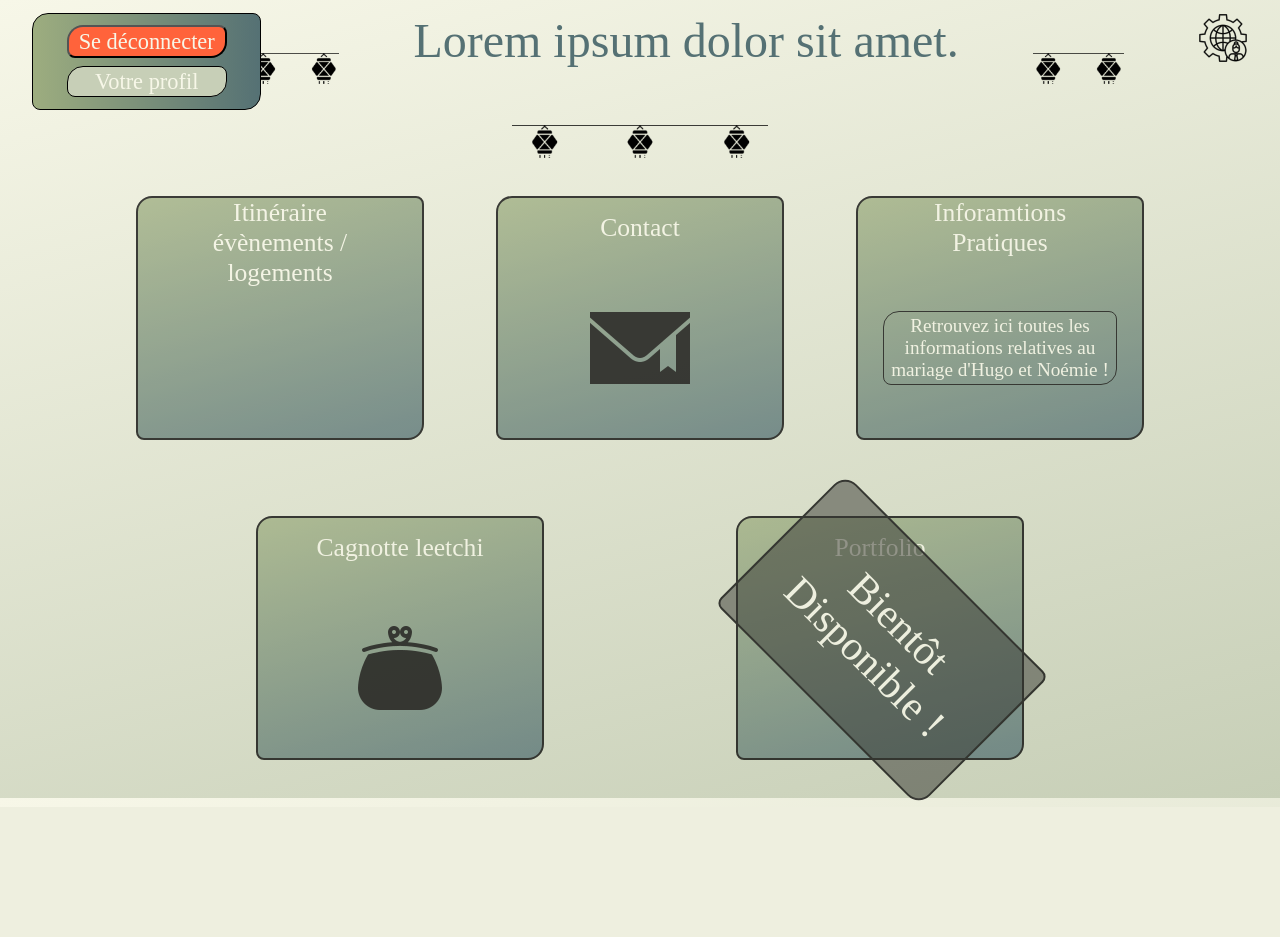
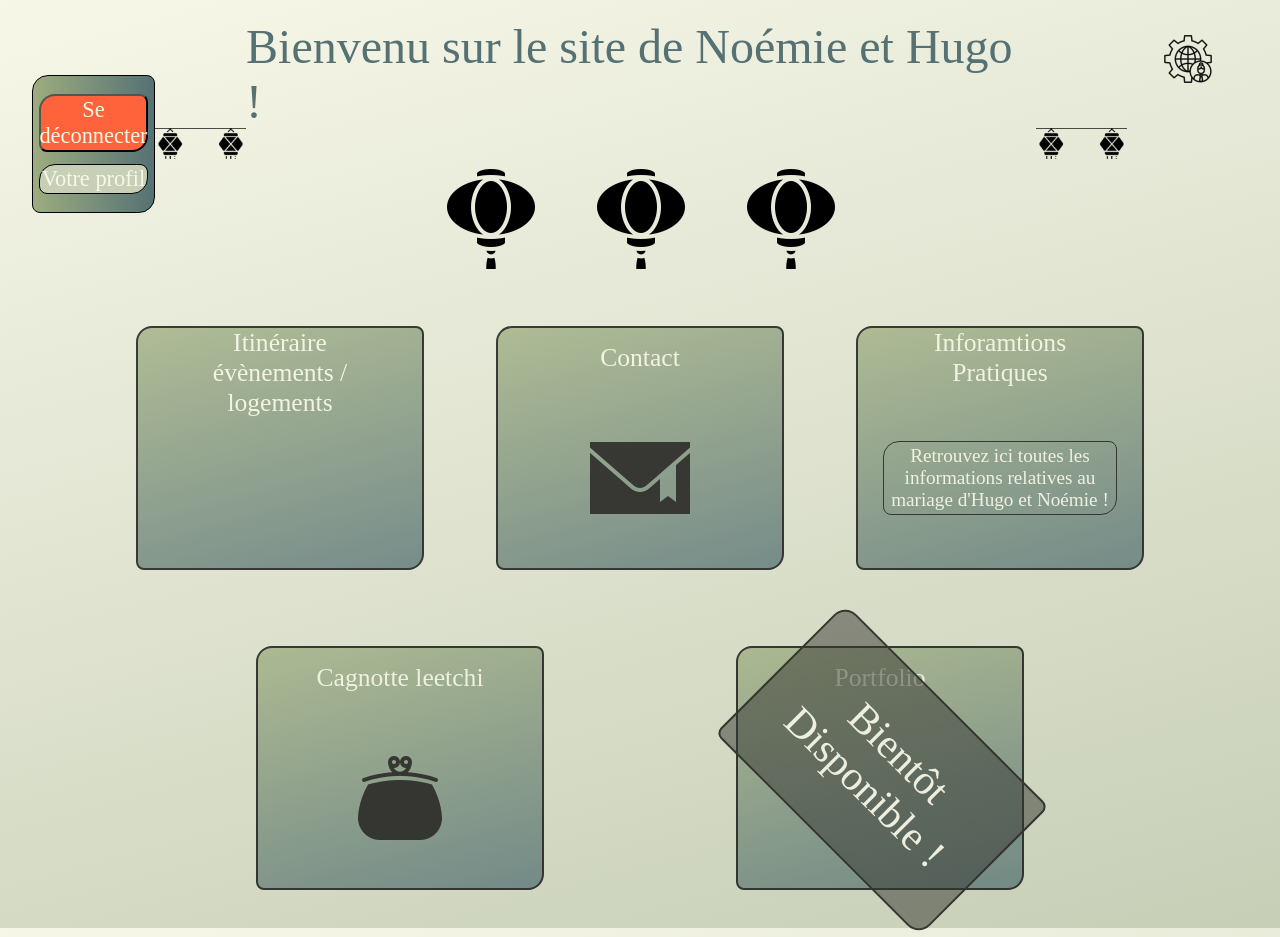
Before and after one commit to Paul-Serrano/Site-de-Mariage, a PHP site: page /view/index.php?page=index in a window 1280 px wide. Before the commit the page ends 801 px from the top, so only its background shows below. Run offline with PHP 8.4, Linux system fonts and the light colour scheme; the visitor is signed in with stand-in values (Sample User, id 1).

Commit message:
Navbar fixed

```diff
--- a/includes/_log-out_post.php
+++ b/includes/_log-out_post.php
@@ -4,7 +4,7 @@ session_start();
 
 if (isset($_POST["log-out"])) {
     session_destroy();
-    header('Location:../view/index.php');
+    header('Location:../view/sign-in.php?page=signIn');
 }
 
 ?>
--- a/includes/_nav.php
+++ b/includes/_nav.php
@@ -1,18 +1,99 @@
 <?php
 
 require_once "../includes/_head.php";
-require_once "../includes/_loader.php"
+require_once "../includes/_loader.php";
+
+$close = true;
+
+if(isset($_GET['success'])) {
+    $close = false;
+    if($_GET['success'] == 'signIn') {
+        $title = "Bienvenu sur le site de Noémie et Hugo !";
+    }
+    if($_GET['success'] == 'signUp') {
+        $title = "Bienvenu sur le site de Noémie et Hugo !";
+    }
+}
+
+if(isset($_GET['error'])) {
+    $close = false;
+    if($_GET['error'] == 'knownMail') {
+        $title = "Formulaire d'inscrpition";
+    }
+    if($_GET['error'] == 'missingInput') {
+        $title = "Formulaire d'inscrpition";
+    }
+    if($_GET['error'] == 'differentPasswords') {
+        $title = "Formulaire d'inscrpition";
+    }
+    if($_GET['error'] == 'differentPasswords') {
+        $title = "Formulaire d'inscrpition";
+    }
+    if ($_GET['error'] == "missingMail") {
+        $title = "Formulaire de connexion";
+    }
+
+    if ($_GET['error'] == "missingPass") {
+        $title = "Formulaire de connexion";
+    }
+
+    if ($_GET['error'] == "noUser") {
+        $title = "Formulaire de connexion";
+    }
+
+    if ($_GET['error'] == "passNoMatch") {
+        $title = "Formulaire de connexion";
+    }
+}
+
+if(isset($_GET['page'])) {
+    if($_GET['page'] == 'signIn' || $_GET['page'] == 'index' || $_GET['page'] == 'signUp') {
+        $close = false;
+    }
+    if($_GET['page'] == 'index') {
+        $title = "Bienvenu sur le site de Noémie et Hugo !";
+    }
+    if($_GET['page'] == 'signIn') {
+        $title = "Bienvenu sur le site de Noémie et Hugo !";
+    }
+    if($_GET['page'] == 'signUp') {
+        $title = "Formulaire d'inscription";
+    }
+    if($_GET['page'] == 'signIn') {
+        $title = "Formulaire de connexion";
+    }
+    if($_GET['page'] == 'contact') {
+        $title = "Contact";
+    }
+    if($_GET['page'] == 'portfolio') {
+        $title = "Porfolio";
+    }
+    if($_GET['page'] == 'map') {
+        $title = "Itinéraires et cartes";
+    }
+    if($_GET['page'] == 'info') {
+        $title = "informations pratiques";
+    }
+    if($_GET['page'] == 'leetchi') {
+        $title = "Cagnotte Leetchi";
+    }
+    if($_GET['page'] == 'panel') {
+        $title = "Big Brother";
+    }
+}
+
+
+
+
 
 
 
 ?>
 
 <nav class="nav">
-    <div class="nav-top">
         <?php
         if(isset($_SESSION['surname'])) {
         ?>
-        <div class="nav-link">
         <div class="user-block">
                 <div class="log-out-block">
                     <form class="log-out-form" action="../includes/_log-out_post.php" method="POST">
@@ -20,19 +101,18 @@ require_once "../includes/_loader.php"
                     </form>
                 </div>
                 <div class="sign-in-block">
-                    <a class="nav-link" href="../view/user-profile.php">
+                    <a class="nav-link" href="../view/user-profile.php?page=profile">
                         <button class="nav-btn profile-btn">
                             <p>Votre profil</p>
                         </button>
                     </a>
                 </div>
             </div>
-        </div>
         <?php
         }
         else {
         ?>
-        <a href="../view/sign-in.php" class="nav-link">
+        <a href="../view/sign-in.php?page=signIn" class="nav-link" style="align-self:flex-start;">
             <button class="nav-btn">
                 <img src="../public/img/connect.png" alt="connectez vous">
             </button>
@@ -41,15 +121,27 @@ require_once "../includes/_loader.php"
         }
         ?>
         <img class="nav-img lantern-small" src="../public/img/lantern-small.png" alt="lanternes">
-        <p>Lorem ipsum dolor sit amet.</p>
+        <div class="title-block">
+        <p><?php echo $title;?></p>
+        <img class="nav-img lantern-large" src="../public/img/lantern-large.png" alt="lanternes">
+        </div>
         <img class="nav-img lantern-small" src="../public/img/lantern-small.png" alt="lanternes">
-        <a href="../view/control-panel.php" class="nav-link">
+        <div class="close-block">
+            <?php
+            if($close) {
+            ?>
+            <a href="../view/index.php?page=index" class="nav-link nav-link-right">
+                <button class="nav-btn">
+                    <img class="nav-img" src="../public/img/close.png" alt="panneau de configuration">
+                </button>
+            </a>
+            <?php
+            }
+            ?>
+            <a href="../view/control-panel.php?page=panel" class="nav-link nav-link-right">
                 <button class="nav-btn">
                     <img class="nav-img" src="../public/img/settings.png" alt="panneau de configuration">
                 </button>
             </a>
         </div>
-    <div class="nav-bottom">
-    <img class="nav-img lantern-large" src="../public/img/lantern-big.png" alt="lanternes">
-    </div>
 </nav>
--- a/public/script.js
+++ b/public/script.js
@@ -22,19 +22,21 @@ function addFood(i) {
   }
 }
 
-function addSideGuestFood(i, j) {
+$j = 0;
+
+function addSideGuestFood(i) {
   $foodChoiceForm = $(".sideGuest-food-container");
   $count = $foodChoiceForm.length;
   $createFood = $(`.btn-container`);
-  j = j + 1;
+  $j++;
   $count2 = $(`.sideGuest-food-${i}`).length;
   $foodControl = $(`.sideGuest-food-control-${i}`);
   $foodControl.after(`
-        <div class="additionnal-sideGuest-food-container additionnal-sideGuest-food-container-${$count2} .sideGuest-food-${i} additionnal-sideGuest-food-container-${$count}-${$count2}">
+        <div class="additionnal-sideGuest-food-container additionnal-sideGuest-food-container-${$j} .sideGuest-food-${i} additionnal-sideGuest-food-container-${i}-${$j}">
         <div class="sideGuest-food-individual-control">
-        <label for="food-${i}-${$count2}" class="sign-up-label"><p>Aliment</p></label>
+        <label for="food-${i}-${$j}" class="sign-up-label"><p>Aliment</p></label>
         </div>
-            <input class="sideGuest-food-input additionnal-input" id="food-${i}-${$count2}" type="text" value="" name="sideGuest-food-${i}-${$count2}">
+            <input class="sideGuest-food-input additionnal-input" id="food-${i}-${$j}" type="text" value="" name="sideGuest-food-${i}-${$j}">
         </div>
         `);
   console.log($(`.sideGuest-food-0`));
@@ -42,7 +44,6 @@ function addSideGuestFood(i, j) {
   console.log($foodControl);
   console.log($createFood);
   console.log($count);
-  console.log(j);
 }
 
 function yesSideGuest() {
@@ -60,7 +61,7 @@ function yesSideGuest() {
     <div class="sideGuest-food-control-0 sideGuest-food-control">
         <p>Régime alimentaire particulier ?</p>
         <div class="btn-container">
-            <button type="button" class="add-btn" onclick="addSideGuestFood(0, 0)">
+            <button type="button" class="add-btn" onclick="addSideGuestFood(0)">
                 <img src="../public/img/add.png" alt="ajouter"></img>
             </button>
             <button type="button" class="add-btn" onclick="minusSideGuestFood(0)">
@@ -72,7 +73,7 @@ function yesSideGuest() {
 
     <hr class="sideGuest-hr">
     <div class="sideGuest-btn-container">
-        <button type="button" class="add-sideGuest-btn" onclick="addSideGuest(0)">
+        <button type="button" class="add-sideGuest-btn" onclick="addSideGuest(0, 0)">
             <img class="add-img" src="../public/img/add.png" alt="ajouter"></img>
         </button>
         <button type="button" class="add-sideGuest-btn" onclick="minusSideGuest(0)">
@@ -105,7 +106,7 @@ function addSideGuest(i) {
     <div class="sideGuest-food-control-${$count} sideGuest-food-control">
     <p>Régime alimentaire particulier ?</p>
         <div class="btn-container">
-        <button type="button" class="add-btn" onclick="addSideGuestFood(${$count}, 0)">
+        <button type="button" class="add-btn" onclick="addSideGuestFood(${$count})">
             <img src="../public/img/add.png" alt="ajouter"></img>
         </button>
         <button type="button" class="add-btn" onclick="minusSideGuestFood(${i})">
@@ -117,7 +118,7 @@ function addSideGuest(i) {
     </div>
     <hr class="sideGuest-hr">
     <div class="sideGuest-btn-container">
-        <button type="button" class="add-sideGuest-btn" onclick="addSideGuest(${$count})">
+        <button type="button" class="add-sideGuest-btn" onclick="addSideGuest(${$count}, ${$j})">
             <img class="add-img" src="../public/img/add.png" alt="ajouter"></img>
         </button>
         <button type="button" class="add-sideGuest-btn" onclick="minusSideGuest(${$count})">
@@ -160,3 +161,7 @@ $(window).on("load", function () {
 
 
 // Loader -- end
+
+ClassicEditor.create(document.querySelector("#textarea")).catch((error) => {
+  console.error(error);
+});
--- a/public/style.css
+++ b/public/style.css
@@ -141,9 +141,11 @@ main {
 
 nav {
   display: flex;
-  flex-direction: column;
-  width: 100%;
-  padding-top: 1%;
+  width: 95%;
+  justify-content: space-between;
+  position: relative;
+  margin: 1.5% auto;
+  align-items: center;
 }
 
 nav p {
@@ -154,19 +156,6 @@ nav p {
   align-self: center;
 }
 
-.nav-top {
-  display: flex;
-  width: 95%;
-  margin: auto;
-  justify-content: space-between;
-  position: relative;
-}
-
-.nav-bottom {
-  display: flex;
-  justify-content: center;
-  margin-top: 2.5%;
-}
 
 .nav-btn {
   display: flex;
@@ -179,28 +168,38 @@ nav p {
   position: relative;
 }
 
+.nav-link-right {
+  margin: 12.5% auto;
+}
+
 .lantern-small {
-  margin-top: 2.5%;
   width: 7.5%;
 }
 
 .lantern-large {
-  width: 20%;
+    height: 35%;
+    width: auto;
+    margin: 5% auto 0;
+}
+
+.title-block {
+  display: flex;
+  flex-direction: column;
+  justify-content: space-evenly;
+  align-items: center;
 }
 
 .user-block {
-  /* display: none; */
   display: flex;
   flex-direction: column;
   justify-content: space-evenly;
   align-items: center;
   background: rgb(157,173,127);
   background: linear-gradient(90deg, rgba(157,173,127,1) 0%, rgba(85,113,116,1) 100%);
-  padding: 5%;
   border: solid 1px black;
   border-radius: 0.5rem 0.25rem;
-  width: 150%;
-  height: 100%;
+  width: 10%;
+  padding: 1% 0;
 }
 
 .user-block p {
@@ -216,14 +215,14 @@ nav p {
 
 .log-out-block {
   display: flex;
-  width: 75%;
-  margin: auto;
+  width: 90%;
+  margin: 5% auto;
 }
 
 .sign-in-block {
   display: flex;
-  width: 75%;
-  margin: auto;
+  width: 90%;
+  margin: 5% auto;
 }
 
 .sign-in-block a {
@@ -250,8 +249,13 @@ nav p {
   border: solid 1px black;
 }
 
-.user-img:hover .user-block {
+.close-block {
   display: flex;
+  flex-direction: column;
+  align-items: center;
+  justify-content: space-evenly;
+  width: 10%;
+  align-self: flex-start;
 }
 
 /*nav -- end*/
--- a/view/contact.php
+++ b/view/contact.php
@@ -15,9 +15,5 @@ require_once "../includes/_nav.php";
         </form>
     </main>
     <script src="../ckeditor/ckeditor.js"></script>
-    <script>
-        ClassicEditor.create(document.querySelector("#textarea")).catch((error) => {
-  console.error(error);
-});
-    </script>
+    <script src="../public/script.js"></script>
 </body>
--- a/view/control-panel.php
+++ b/view/control-panel.php
@@ -17,4 +17,5 @@ include_once "../includes/_nav.php";
 
         </div>
     </main>
+    <script src="../public/script.js"></script>
 </body>
--- a/view/index.php
+++ b/view/index.php
@@ -17,7 +17,7 @@ if (isset($_GET['success'])) {
     $message = "Bonjour ".$_SESSION["surname"]." Vous êtes bien connecté ! ";
     }
 
-    if($_GET['success'] == 'signIn') {
+    if($_GET['success'] == 'signInIndex') {
         $alert = true;
     $type = "success";
     $message = "Bonjour ".$_SESSION["surname"]." Vous êtes bien connecté ! ";
@@ -32,19 +32,19 @@ if (isset($_GET['success'])) {
 <?php echo $alert ? "<div class='alert alert-{$type} mt-2'><p>{$message}</p><div><img src='../public/img/close.png' alt='fermer' onclick='closeAlert()'></div></div>" : ''; ?>
     <div class="index-container">
         <div class="index-top-container">
-            <a class="index-block-link" href="../view/contact.php">
+            <a class="index-block-link" href="../view/map.php?page=map">
                 <div class="index-block">
                     <div class="index-block-title"><p>Itinéraire évènements / logements</p></div>
                     <div class="index-block-content"></div>
                 </div>
             </a>
-            <a class="index-block-link" href="../view/contact.php">
+            <a class="index-block-link" href="../view/contact.php?page=contact">
                 <div class="index-block">
                     <div class="index-block-title"><p>Contact</p></div>
                     <div class="index-block-content"><img src="../public/img/contact.png" alt="icone de contact"></div>
                 </div>
             </a>
-            <a class="index-block-link" href="../view/contact.php">
+            <a class="index-block-link" href="../view/info.php?page=info">
                 <div class="index-block">
                     <div class="index-block-title"><p>Inforamtions Pratiques</p></div>
                     <div class="index-block-content"><p>Retrouvez ici toutes les informations relatives au mariage d'Hugo et Noémie !</p></div>
@@ -52,13 +52,13 @@ if (isset($_GET['success'])) {
             </a>
         </div>
         <div class="index-low-container">
-            <a class="index-block-link" href="../view/contact.php">
+            <a class="index-block-link" href="../view/leetchi.php?page=leetchi">
                 <div class="index-block">
                     <div class="index-block-title"><p>Cagnotte leetchi</p></div>
                     <div class="index-block-content"><img src="../public/img/cagnotte-leetchi.png" alt="icone de cagnotte leetchi"></div>
                 </div>
             </a>
-            <a class="index-block-link" href="../view/contact.php">
+            <a class="index-block-link" href="../view/protfolio.php?page=portfolio">
                 <div class="index-block porfolio-block">
                     <div class="not-availaible"><p>Bientôt Disponible !</p></div>
                     <div class="index-block-title"><p>Portfolio</p></div>
--- a/view/sign-in.php
+++ b/view/sign-in.php
@@ -42,7 +42,7 @@ if (isset($_GET["error"])) {
             <?php echo $alert ? "<div class='alert alert-{$type} mt-2'><p>{$message}</p><div class='close-alert'><img src='../public/img/close.png' alt='fermer' onclick='closeAlert()'></div></div>" : ''; ?>
             <div class="submit-container">
                 <div class="sign-in-link-container">
-                        <a href="sign-up.php" class="sign-up-link"><p>Vous n'avez pas de compte ? c'est par ici !</p></a>
+                        <a href="../view/sign-up.php?page=signIn" class="sign-up-link"><p>Vous n'avez pas de compte ? c'est par ici !</p></a>
                     </div>
                     <div class="sign-in-submit-container">
                         <button type="submit" name="sign-in-submit" class="sign-in-btn"><p>Se connecter</p></button>
```
Also changed, not shown: controller/sign-in_post.php (+4 -4 lines), controller/sign-up_post.php (+22 -0 lines), view/sign-up.php (+8 -2 lines), public/img/lantern-big.png (deleted), public/img/lantern-large.png (added), view/info.php (added), view/map.php (added), view/profile.php (added). Lines whose indentation alone changed are shown as unchanged.
